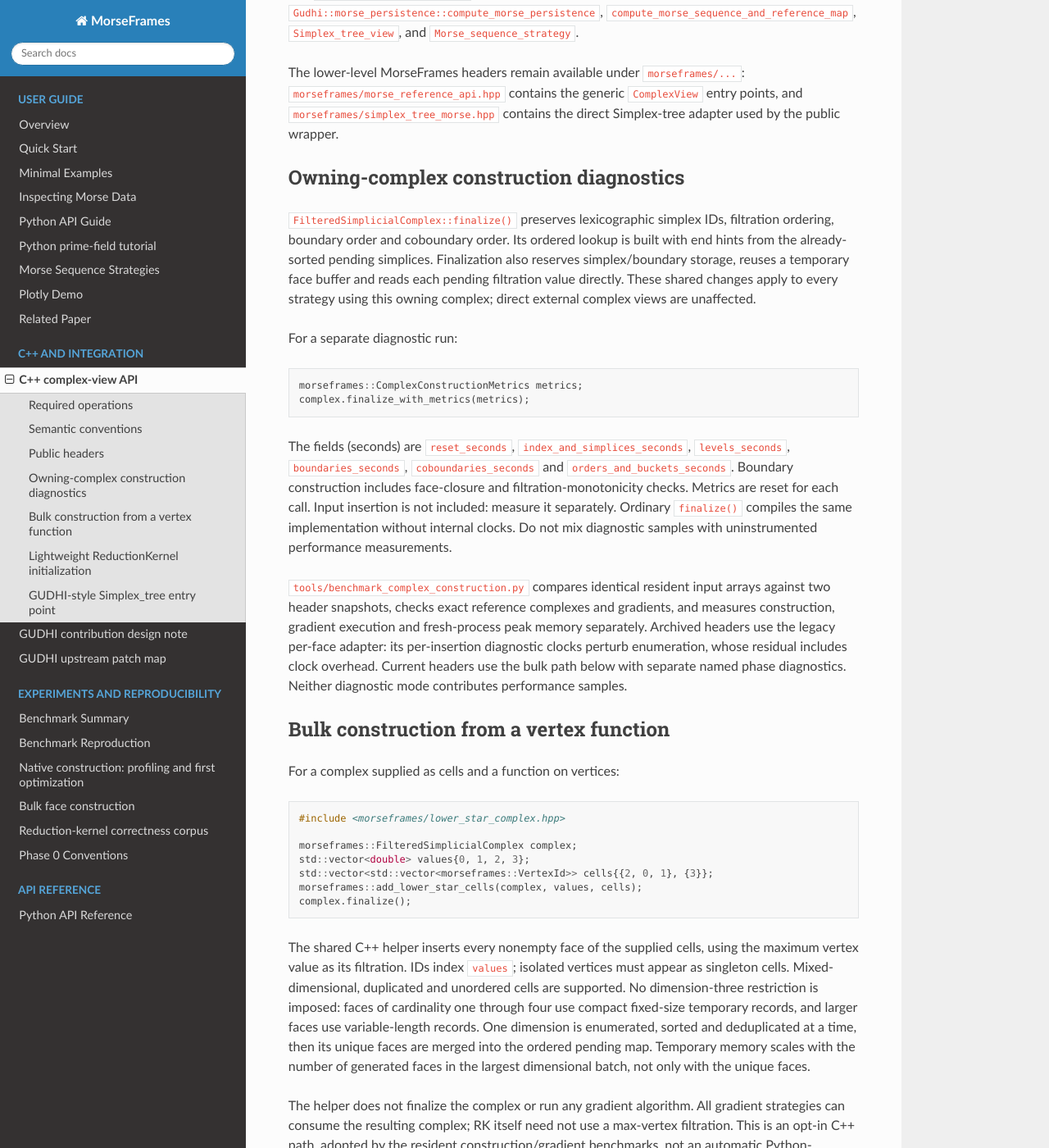
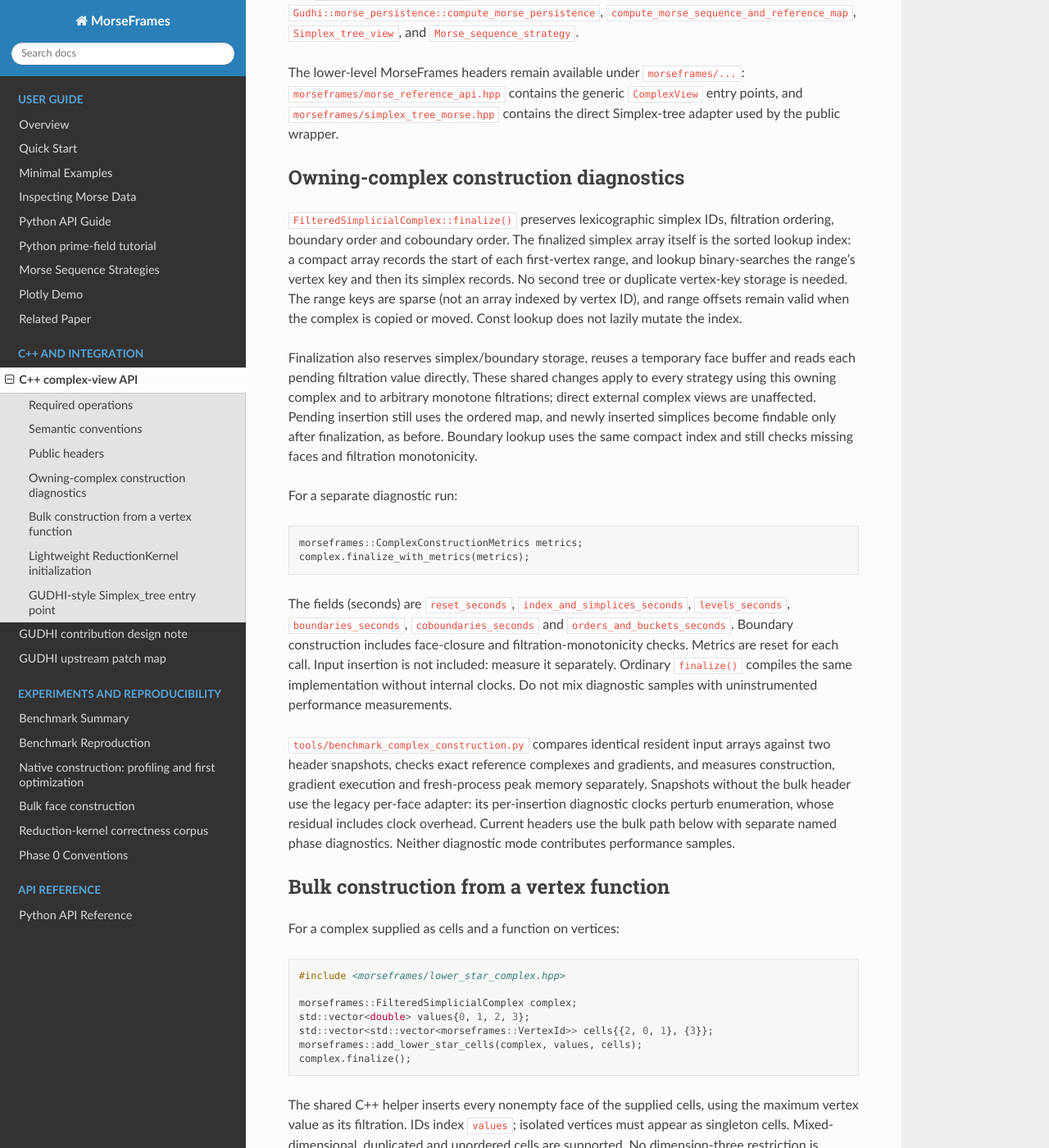
Before and after one commit to lnajman/morseframes, a Sphinx documentation site: the page built from docs/cpp_complex_view_api.md, in a window 1280 px wide and 1400 px high, scrolled down 1082 px. Shown: the whole window at 82% size. Built offline with Sphinx 7.4.7 and the Read the Docs theme 3.1.0, drawn with Linux system fonts in a browser that asks for light colours; the version number is read from the project's files by our own code.

Commit message:
Use compact first-vertex ranges for finalized simplex lookup

```diff
--- a/docs/cpp_complex_view_api.md
+++ b/docs/cpp_complex_view_api.md
@@ -57,11 +57,21 @@ Simplex-tree adapter used by the public wrapper.
 ## Owning-complex construction diagnostics
 
 `FilteredSimplicialComplex::finalize()` preserves lexicographic simplex IDs,
-filtration ordering, boundary order and coboundary order. Its ordered lookup is
-built with end hints from the already-sorted pending simplices. Finalization also
-reserves simplex/boundary storage, reuses a temporary face buffer and reads each
-pending filtration value directly. These shared changes apply to every strategy
-using this owning complex; direct external complex views are unaffected.
+filtration ordering, boundary order and coboundary order. The finalized simplex
+array itself is the sorted lookup index: a compact array records the start of
+each first-vertex range, and lookup binary-searches the range's vertex key and
+then its simplex records. No second tree or duplicate vertex-key storage is
+needed. The range keys are sparse (not an array indexed by vertex ID), and
+range offsets remain valid when the complex is copied or moved. Const lookup
+does not lazily mutate the index.
+
+Finalization also reserves simplex/boundary storage, reuses a temporary face
+buffer and reads each pending filtration value directly. These shared changes
+apply to every strategy using this owning complex and to arbitrary monotone
+filtrations; direct external complex views are unaffected. Pending insertion
+still uses the ordered map, and newly inserted simplices become findable only
+after finalization, as before. Boundary lookup uses the same compact index and
+still checks missing faces and filtration monotonicity.
 
 For a separate diagnostic run:
 
@@ -81,7 +91,7 @@ uninstrumented performance measurements.
 `tools/benchmark_complex_construction.py` compares identical resident input
 arrays against two header snapshots, checks exact reference complexes and
 gradients, and measures construction, gradient execution and fresh-process peak
-memory separately. Archived headers use the legacy per-face adapter: its
+memory separately. Snapshots without the bulk header use the legacy per-face adapter: its
 per-insertion diagnostic clocks perturb enumeration, whose residual includes
 clock overhead. Current headers use the bulk path below with separate named
 phase diagnostics. Neither diagnostic mode contributes performance samples.
```
Also changed, not shown: 2 other files.
